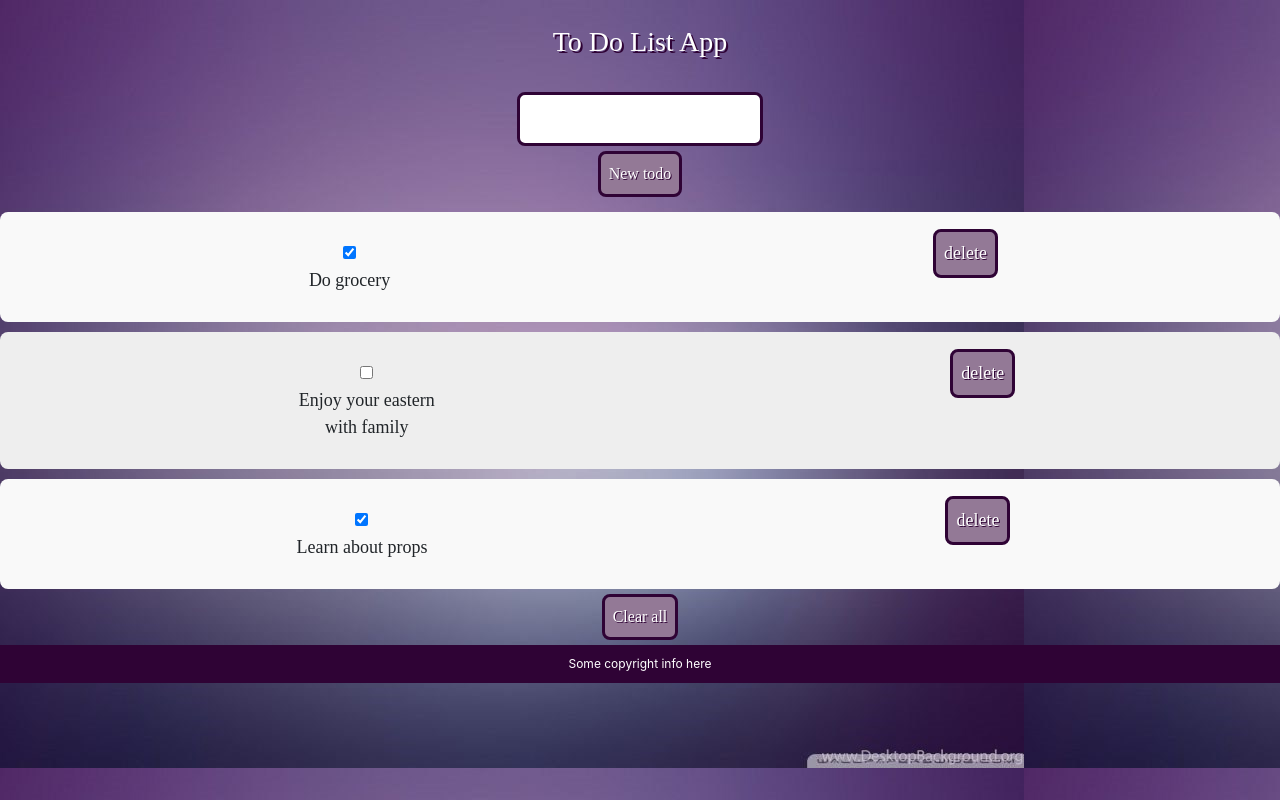
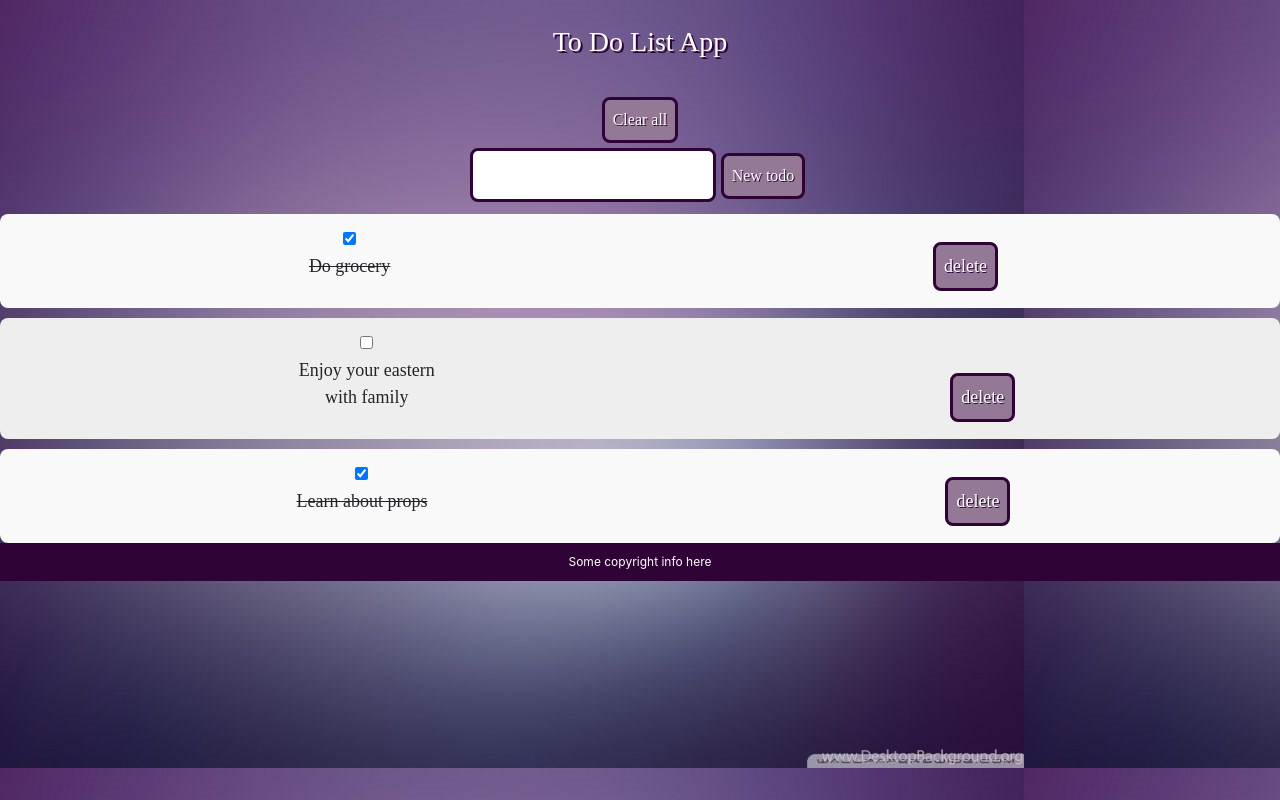
Before and after one commit to sanaAB/todo-app-react, a React (Create React App) app: page / in a window 1280 px wide. Built offline with nearby package versions, Linux system fonts and the light colour scheme.

Commit message:
prevent adding empty task and deleting all tasks and added conditional class to checked items

```diff
--- a/src/App.css
+++ b/src/App.css
@@ -53,7 +53,16 @@ body{
   }
 }
 
+.form__div{
+    display: flex ;
+    align-items: center;
+    flex-direction: row;
+  	justify-content: space-around;
+  }
+
+
 footer {
+  position: sticky;
   width: 100%;
   background-color:hsl(293, 89%, 11%);
   color: white;
--- a/src/App.js
+++ b/src/App.js
@@ -49,16 +49,21 @@ function App() {
     console.log(stateTodos);
   }
 
+  function clearAllBtn(){
+    alert("Are you sure you want to clear all of your todos?");
+    setState([]);
+  }
+
 
   return (
     <div className="App">
         <h3 className="h_style">To Do List App</h3>
         <main>
-        <NewTodoInput placeholder = {placeholderTxt}  addTodo= {addNewTodo}/>
+        <div className= "form__div">
+          <button  id= "ClearAllBtn" onClick = {() => clearAllBtn()}>Clear all </button>
+          <NewTodoInput placeholder = {placeholderTxt}  addTodo= {addNewTodo}/>
+        </div>
         <TodoList todos={stateTodos} deleteTodo= {handleDelete}  completedTodo= {handleCompleteTodo}/>
-
-        <button  id= "ClearAllBtn" onClick = {() => setState([])}>Clear all </button>
-
       </main>
       <footer >Some copyright info here</footer>
 
--- a/src/components/NewTodoInput/NewTodoInput.js
+++ b/src/components/NewTodoInput/NewTodoInput.js
@@ -15,18 +15,21 @@ function NewTodoInput({addTodo}){
 	}
 
 	function saveTodo(){
-		const newTodo = {
+
+		if(inputValue.length < 2){alert("Cannot add an empty task, please provide a valid input")}
+		else
+{		const newTodo = {
 					id: (Date.now() + Math.random()).toString(),
 					title: inputValue,
 					isDone: false
 				  };
 				  addTodo(newTodo);
-				  setInputValue(" ");
+				  setInputValue(" ");}
 
 	}//end of saveTodo
 
     return (
-        <div id="todoForm" className="form__div">
+        <div id="todoForm">
 				<input
 				type="text"
 				id="todoInput"
@@ -36,11 +39,7 @@ function NewTodoInput({addTodo}){
 				onChange= {handleInputValue}
 				></input>
 
-				<div className= "button_style">
-				<button
-				        onClick={saveTodo}
-						>New todo</button>
-				</div>
+				<button onClick={saveTodo} className= "button_style">  New todo</button>
           </div>
     )
 
--- a/src/components/ToDo/ToDo.css
+++ b/src/components/ToDo/ToDo.css
@@ -35,9 +35,10 @@
         padding: 0;
         margin: 0;
       }
+ .delete_Btn{
+        align-self: flex-end;  }
 
 
-     /*.checked-todo {
+  .checked-todo {
         text-decoration: line-through;
       }
-      */
--- a/src/components/ToDo/ToDo.js
+++ b/src/components/ToDo/ToDo.js
@@ -10,7 +10,7 @@ function ToDo({title, isDone, deleteTodo, id, completedTodo}){
 
         // inside onChange call completedTodo with id as arg
         // onChange={}
-        <li className = "checked-todo li_style">
+        <li className = {`li_style ${isDone ? "checked-todo" : "li_style"}`}>
             <div className='buttons'>
 			<input type='checkbox' checked = {isDone} onChange={() => completedTodo(id)}/>
 		  	<p  id="p"  >
```
